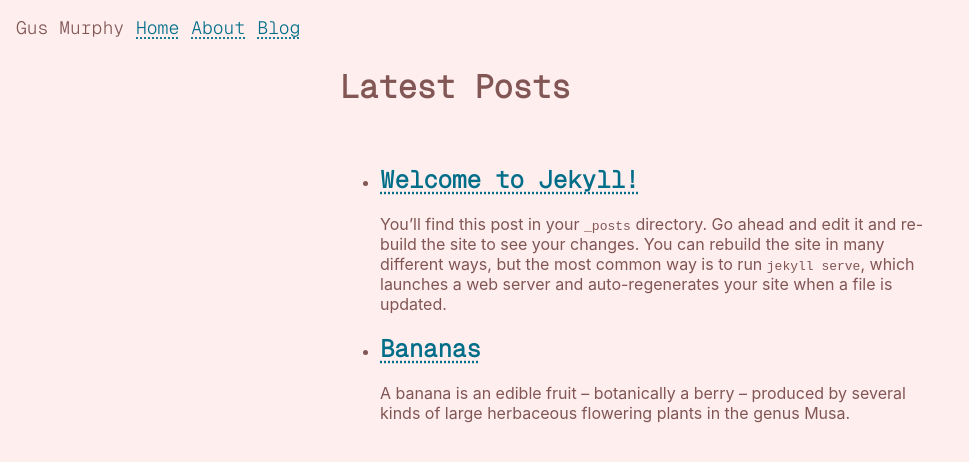
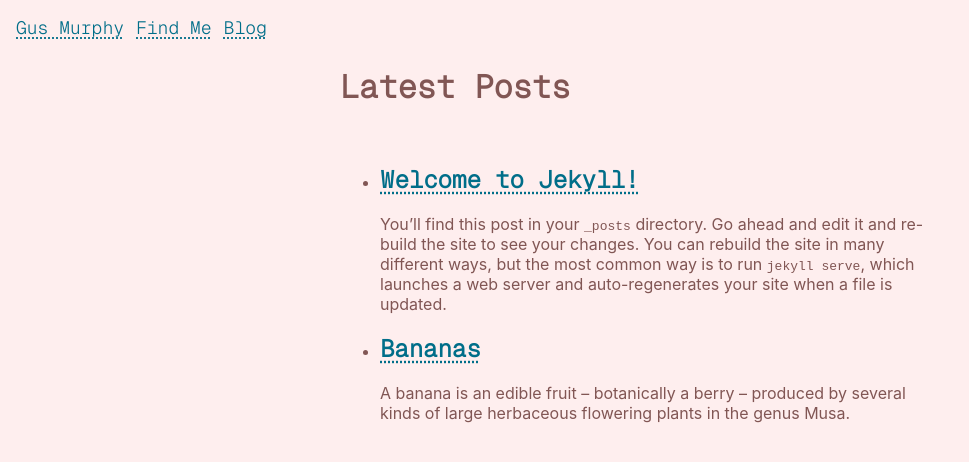
Before and after one commit to gusbmurphy/my-site, a Jekyll site: the page built from blog.html, in a window 1280 px wide. Shown: the top 462 px of the page, without its empty margins (0-969 px from the left). Built offline with Jekyll 4.4.1, drawn with Linux system fonts in a browser that asks for light colours.

Commit message:
Replace "about" with "find me" and make name go to index

```diff
--- a/_data/navigation.yml
+++ b/_data/navigation.yml
@@ -1,6 +1,4 @@
-- name: Home
-  link: /
-- name: About
-  link: /about.html
+- name: Find Me
+  link: /find-me.html
 - name: Blog
   link: /blog.html
--- a/_includes/navigation.html
+++ b/_includes/navigation.html
@@ -1,6 +1,6 @@
 <!doctype html>
 <nav>
-  <div>Gus Murphy</div>
+  <a href="/">Gus Murphy</a>
   {% for item in site.data.navigation %}
     <a href="{{ item.link }}" {% if page.url == item.link %}class="current"{% endif %}>{{ item.name }}</a>
   {% endfor %}
--- a/about.markdown
+++ /dev/null
@@ -1,5 +0,0 @@
----
-title: About
----
-
-This page tells you a little bit about me.
--- a/index.markdown
+++ b/index.markdown
@@ -3,7 +3,7 @@ layout: welcome
 title: Home
 ---
 
-<h1>Gus Murphy</h1>
+<h1>Hello!</h1>
 
 ![Me holding a Squier bass](/assets/images/me_with_bass.jpeg){:.me-picture}
 
```
Also changed, not shown: find-me.markdown (added, +7 -0 lines).
